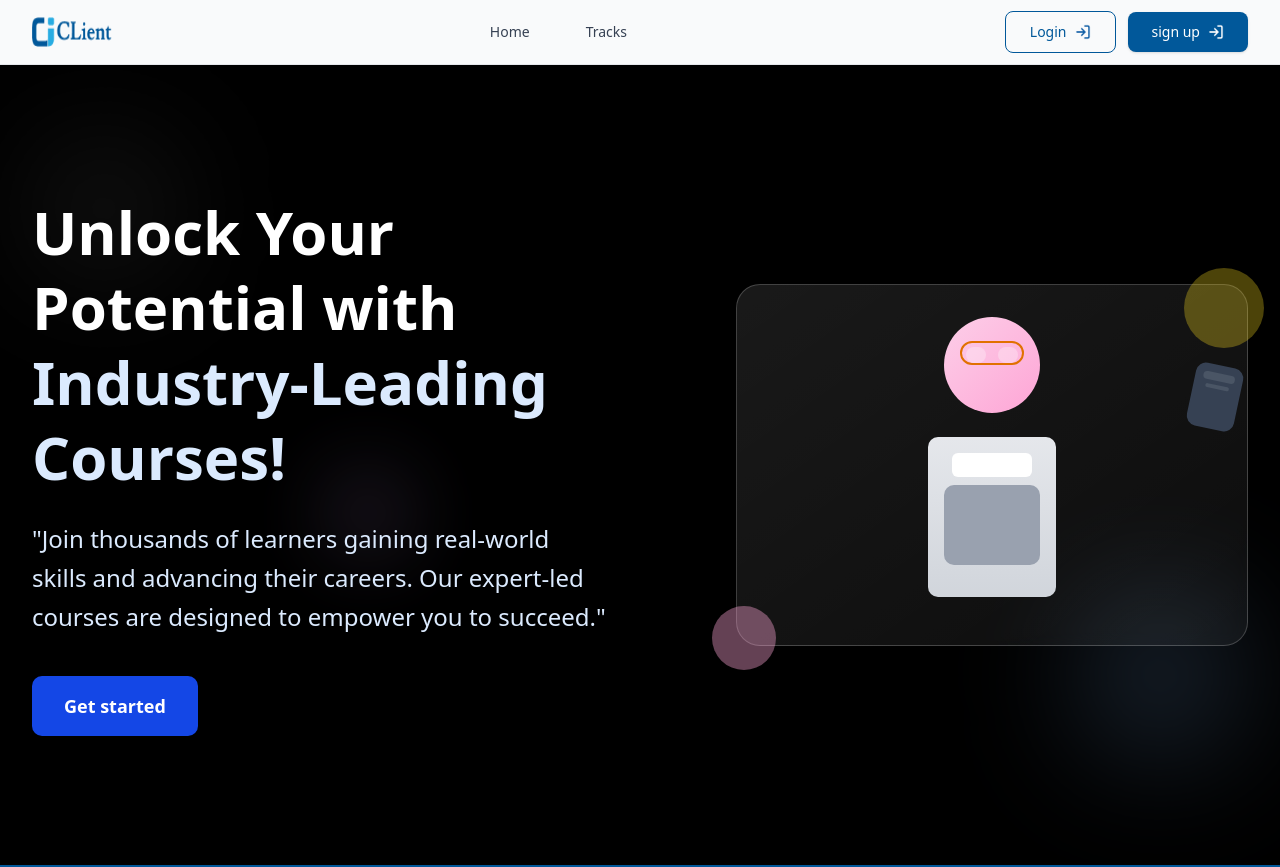
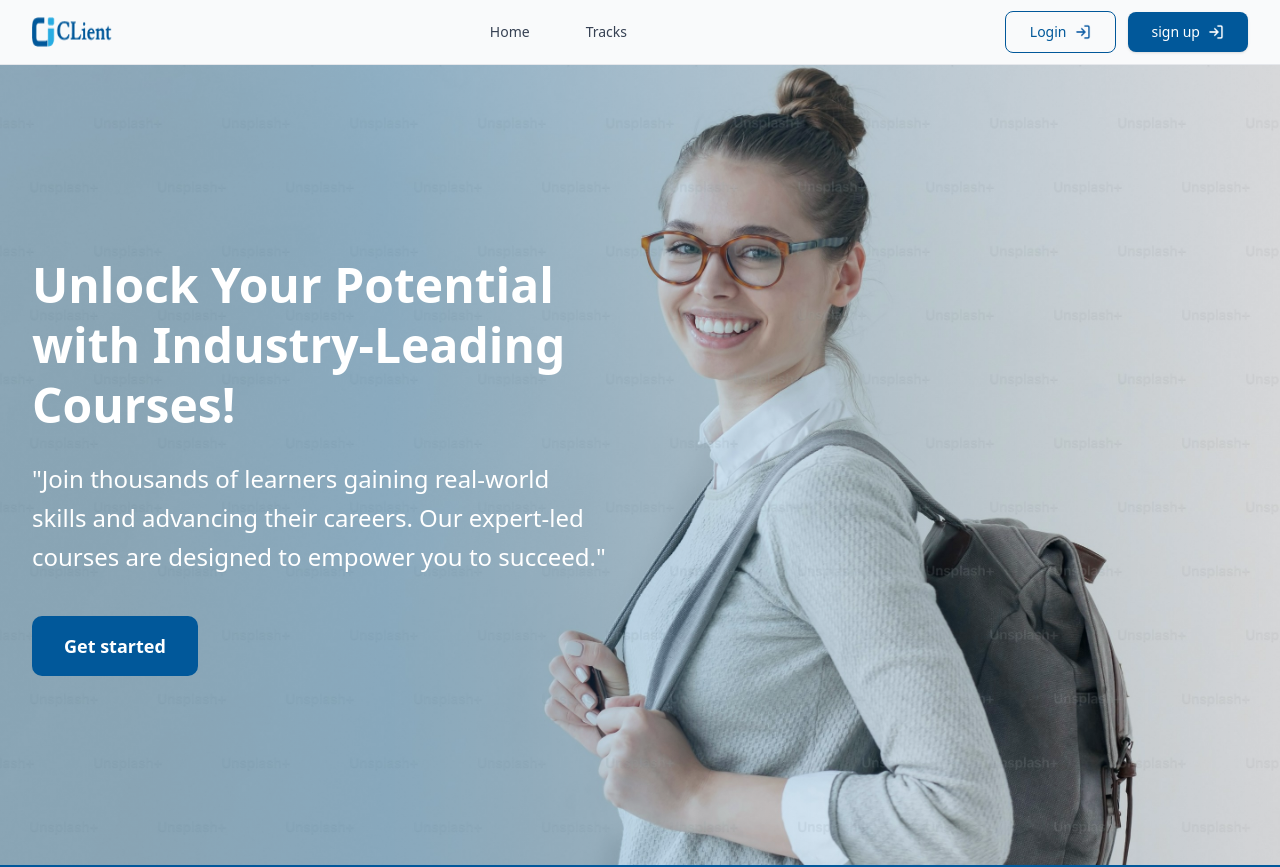
Before and after one commit to OhemaaCindy/learner-e-learning-application, a React (Vite) app: page / in a window 1280 px wide. Shown: the top 867 px of the page. Built offline with nearby package versions, Linux system fonts and the light colour scheme.

Commit message:
worked on the hero section of the homepage

```diff
--- /dev/null
+++ b/src/components/hero-section.tsx
@@ -0,0 +1,37 @@
+import React from "react";
+
+const HeroSection: React.FC = () => {
+  return (
+    <section className="relative ">
+      {/* Background overlay for better text readability */}
+      <div className="absolute inset-0  bg-[url('/home-bg.jpg')] bg-cover bg-center bg-no-repeat "></div>
+      <div className="absolute inset-0  opacity-30 bg-gradient-to-r from-sky-800 from-10% via-sky-700 via-30% "></div>
+
+      {/* Main content container */}
+      <div className="relative z-10 container mx-auto px-4 sm:px-6 lg:px-8 min-h-screen flex items-center">
+        <div className="grid grid-cols-1 lg:grid-cols-2 gap-8 lg:gap-12 items-center w-full">
+          {/* Left column - Text content */}
+          <div className="text-white space-y-6 max-w-2xl mx-auto lg:mx-0">
+            <h1 className="text-3xl sm:text-4xl lg:text-5xl font-bold leading-tight">
+              Unlock Your Potential with Industry-Leading Courses!
+            </h1>
+
+            <p className="text-lg sm:text-xl lg:text-2xl text-[#FFFFFF] leading-relaxed max-w-xl">
+              "Join thousands of learners gaining real-world skills and
+              advancing their careers. Our expert-led courses are designed to
+              empower you to succeed."
+            </p>
+
+            <div className="pt-4">
+              <button className="bg-[#01589A] hover:bg-blue-500 text-white font-semibold px-8 py-4 rounded-lg text-lg transition-all duration-300 transform hover:scale-105 hover:shadow-xl focus:outline-none focus:ring-4 focus:ring-blue-300 cursor-pointer">
+                Get started
+              </button>
+            </div>
+          </div>
+        </div>
+      </div>
+    </section>
+  );
+};
+
+export default HeroSection;
--- a/src/components/navbar.tsx
+++ b/src/components/navbar.tsx
@@ -28,11 +28,19 @@ const Navbar: React.FC = () => {
     navigate("/register");
   };
 
+  const handleRoute = () => {
+    navigate("/");
+  };
   return (
     <nav className="bg-gray-50 border-b border-gray-200 px-4 sm:px-6 lg:px-8">
       <div className="max-w-7xl mx-auto">
         <div className="flex justify-between items-center h-16">
-          <img src="/logo.png" alt="logo" className="w-20 h-8" />
+          <img
+            src="/logo.png"
+            alt="logo"
+            className="w-20 h-8 cursor-pointer"
+            onClick={handleRoute}
+          />
           {/* Desktop Navigation */}
           <div className="hidden md:block">
             <div className="flex items-center space-x-8">
--- a/src/components/potential-section.tsx
+++ /dev/null
@@ -1,111 +0,0 @@
-import React from "react";
-
-const HeroSection: React.FC = () => {
-  return (
-    <section className="relative min-h-screen bg-gradient-to-br from-blue-400 via-blue-500 to-blue-600 overflow-hidden">
-      {/* Background overlay for better text readability */}
-      <div className="absolute inset-0 bg-black bg-opacity-20"></div>
-
-      {/* Main content container */}
-      <div className="relative z-10 container mx-auto px-4 sm:px-6 lg:px-8 min-h-screen flex items-center">
-        <div className="grid grid-cols-1 lg:grid-cols-2 gap-8 lg:gap-12 items-center w-full">
-          {/* Left column - Text content */}
-          <div className="text-white space-y-6 max-w-2xl mx-auto lg:mx-0">
-            <h1 className="text-4xl sm:text-5xl lg:text-6xl font-bold leading-tight">
-              Unlock Your Potential with
-              <span className="block text-blue-100">
-                Industry-Leading Courses!
-              </span>
-            </h1>
-
-            <p className="text-lg sm:text-xl lg:text-2xl text-blue-100 leading-relaxed max-w-xl">
-              "Join thousands of learners gaining real-world skills and
-              advancing their careers. Our expert-led courses are designed to
-              empower you to succeed."
-            </p>
-
-            <div className="pt-4">
-              <button className="bg-blue-700 hover:bg-blue-800 text-white font-semibold px-8 py-4 rounded-lg text-lg transition-all duration-300 transform hover:scale-105 hover:shadow-xl focus:outline-none focus:ring-4 focus:ring-blue-300">
-                Get started
-              </button>
-            </div>
-          </div>
-
-          {/* Right column - Professional woman image placeholder */}
-          <div className="relative flex justify-center lg:justify-end">
-            <div className="relative w-full max-w-md lg:max-w-lg">
-              {/* Professional woman illustration */}
-              <div className="bg-gradient-to-br from-white/10 to-white/5 backdrop-blur-sm rounded-3xl p-8 border border-white/20">
-                <div className="space-y-4">
-                  {/* Head/Face area */}
-                  <div className="w-24 h-24 bg-gradient-to-br from-pink-200 to-pink-300 rounded-full mx-auto mb-6 relative">
-                    {/* Glasses */}
-                    <div className="absolute top-6 left-1/2 transform -translate-x-1/2 w-16 h-6 border-2 border-amber-600 rounded-full bg-transparent">
-                      <div className="absolute left-1 top-1 w-5 h-4 bg-white/30 rounded-full"></div>
-                      <div className="absolute right-1 top-1 w-5 h-4 bg-white/30 rounded-full"></div>
-                    </div>
-                  </div>
-
-                  {/* Body */}
-                  <div className="w-32 h-40 bg-gradient-to-b from-gray-200 to-gray-300 rounded-lg mx-auto relative">
-                    {/* Shirt/clothing details */}
-                    <div className="absolute top-4 left-1/2 transform -translate-x-1/2 w-20 h-6 bg-white rounded-sm"></div>
-                    <div className="absolute bottom-8 left-1/2 transform -translate-x-1/2 w-24 h-20 bg-gray-400 rounded-lg"></div>
-                  </div>
-
-                  {/* Backpack */}
-                  <div className="absolute top-20 right-2 w-12 h-16 bg-gray-700 rounded-lg transform rotate-12">
-                    <div className="w-8 h-2 bg-gray-600 rounded mx-auto mt-2"></div>
-                    <div className="w-6 h-1 bg-gray-600 rounded mx-auto mt-1"></div>
-                  </div>
-                </div>
-              </div>
-
-              {/* Decorative elements */}
-              <div className="absolute -top-4 -right-4 w-20 h-20 bg-yellow-300 rounded-full opacity-20 animate-pulse"></div>
-              <div className="absolute -bottom-6 -left-6 w-16 h-16 bg-pink-300 rounded-full opacity-20 animate-pulse delay-1000"></div>
-            </div>
-          </div>
-        </div>
-      </div>
-
-      {/* Decorative background elements */}
-      <div className="absolute top-20 left-10 w-32 h-32 bg-white/10 rounded-full blur-3xl animate-float"></div>
-      <div className="absolute bottom-20 right-10 w-40 h-40 bg-blue-300/20 rounded-full blur-3xl animate-float-delayed"></div>
-      <div className="absolute top-1/2 left-1/4 w-24 h-24 bg-purple-300/15 rounded-full blur-2xl animate-pulse"></div>
-
-      <style jsx>{`
-        @keyframes float {
-          0%,
-          100% {
-            transform: translateY(0px) rotate(0deg);
-          }
-          50% {
-            transform: translateY(-20px) rotate(180deg);
-          }
-        }
-
-        @keyframes float-delayed {
-          0%,
-          100% {
-            transform: translateY(0px) rotate(0deg);
-          }
-          50% {
-            transform: translateY(-30px) rotate(-180deg);
-          }
-        }
-
-        .animate-float {
-          animation: float 6s ease-in-out infinite;
-        }
-
-        .animate-float-delayed {
-          animation: float-delayed 8s ease-in-out infinite;
-          animation-delay: 2s;
-        }
-      `}</style>
-    </section>
-  );
-};
-
-export default HeroSection;
--- a/src/pages/home-page.tsx
+++ b/src/pages/home-page.tsx
@@ -1,4 +1,4 @@
-import HeroSection from "@/components/potential-section";
+import HeroSection from "@/components/hero-section";
 
 const HomePage = () => {
   return <HeroSection />;
```
Also changed, not shown: src/components/track-section.tsx (added).
